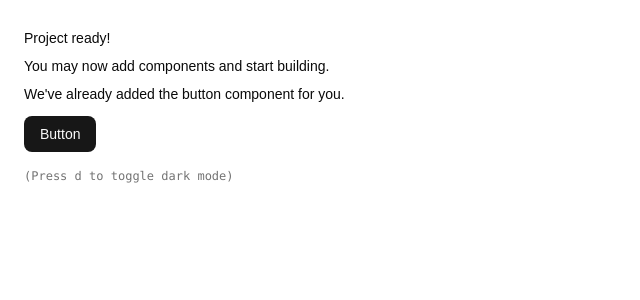
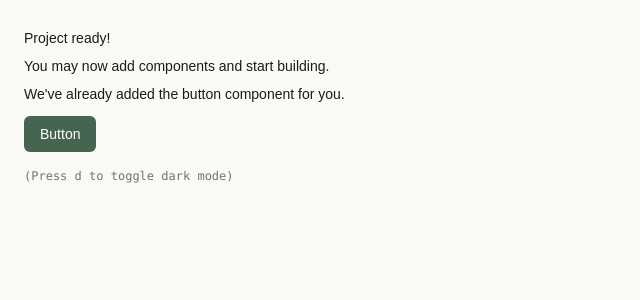
Before and after one commit to AnubhabR/NGO-Website, a React (Vite) app: page / in a window 1280 px wide. Shown: the top 300 px of the page, without its empty margins (0-640 px from the left). Built offline with nearby package versions, Linux system fonts and the light colour scheme.

Commit message:
Updated the design system

```diff
--- a/index.html
+++ b/index.html
@@ -4,7 +4,7 @@
     <meta charset="UTF-8" />
     <link rel="icon" type="image/svg+xml" href="/vite.svg" />
     <meta name="viewport" content="width=device-width, initial-scale=1.0" />
-    <title>vite-app</title>
+    <title>NDF</title>
   </head>
   <body>
     <div id="root"></div>
--- a/src/index.css
+++ b/src/index.css
@@ -7,7 +7,7 @@
 
 @theme inline {
   --font-heading: var(--font-sans);
-    --font-sans: 'Geist Variable', sans-serif;
+  --font-sans: "Geist Variable", sans-serif;
   --color-sidebar-ring: var(--sidebar-ring);
   --color-sidebar-border: var(--sidebar-border);
   --color-sidebar-accent-foreground: var(--sidebar-accent-foreground);
@@ -25,6 +25,7 @@
   --color-input: var(--input);
   --color-border: var(--border);
   --color-destructive: var(--destructive);
+  --color-destructive-foreground: var(--destructive-foreground);
   --color-accent-foreground: var(--accent-foreground);
   --color-accent: var(--accent);
   --color-muted-foreground: var(--muted-foreground);
@@ -39,82 +40,144 @@
   --color-card: var(--card);
   --color-foreground: var(--foreground);
   --color-background: var(--background);
-    --radius-sm: calc(var(--radius) * 0.6);
-    --radius-md: calc(var(--radius) * 0.8);
+
+  /* Ethos Modern brand extensions */
+  --color-tertiary: var(--tertiary);
+  --color-tertiary-foreground: var(--tertiary-foreground);
+  --color-tertiary-container: var(--tertiary-container);
+  --color-primary-container: var(--primary-container);
+  --color-secondary-container: var(--secondary-container);
+  --color-outline: var(--outline);
+  --color-outline-variant: var(--outline-variant);
+  --color-earth-gold: var(--earth-gold);
+  --color-success: var(--success);
+
+  --radius-sm: calc(var(--radius) * 0.25);
+  --radius-md: calc(var(--radius) * 0.75);
   --radius-lg: var(--radius);
-    --radius-xl: calc(var(--radius) * 1.4);
-    --radius-2xl: calc(var(--radius) * 1.8);
-    --radius-3xl: calc(var(--radius) * 2.2);
-    --radius-4xl: calc(var(--radius) * 2.6);
+  --radius-xl: calc(var(--radius) * 1.5);
+  --radius-2xl: calc(var(--radius) * 2);
+  --radius-3xl: calc(var(--radius) * 2.4);
+  --radius-4xl: calc(var(--radius) * 2.8);
+  --radius-full: 9999px;
 }
 
 :root {
-    --background: oklch(1 0 0);
-    --foreground: oklch(0.145 0 0);
-    --card: oklch(1 0 0);
-    --card-foreground: oklch(0.145 0 0);
-    --popover: oklch(1 0 0);
-    --popover-foreground: oklch(0.145 0 0);
-    --primary: oklch(0.205 0 0);
-    --primary-foreground: oklch(0.985 0 0);
-    --secondary: oklch(0.97 0 0);
-    --secondary-foreground: oklch(0.205 0 0);
-    --muted: oklch(0.97 0 0);
-    --muted-foreground: oklch(0.556 0 0);
-    --accent: oklch(0.97 0 0);
-    --accent-foreground: oklch(0.205 0 0);
-    --destructive: oklch(0.577 0.245 27.325);
-    --border: oklch(0.922 0 0);
-    --input: oklch(0.922 0 0);
-    --ring: oklch(0.708 0 0);
-    --chart-1: oklch(0.87 0 0);
-    --chart-2: oklch(0.556 0 0);
-    --chart-3: oklch(0.439 0 0);
-    --chart-4: oklch(0.371 0 0);
-    --chart-5: oklch(0.269 0 0);
-    --radius: 0.625rem;
-    --sidebar: oklch(0.985 0 0);
-    --sidebar-foreground: oklch(0.145 0 0);
-    --sidebar-primary: oklch(0.205 0 0);
-    --sidebar-primary-foreground: oklch(0.985 0 0);
-    --sidebar-accent: oklch(0.97 0 0);
-    --sidebar-accent-foreground: oklch(0.205 0 0);
-    --sidebar-border: oklch(0.922 0 0);
-    --sidebar-ring: oklch(0.708 0 0);
+  /* Base surfaces */
+  --background: #faf9f6;
+  --foreground: #1a1c1a;
+  --card: #ffffff;
+  --card-foreground: #1a1c1a;
+  --popover: #ffffff;
+  --popover-foreground: #1a1c1a;
+
+  /* Primary - Sage Green */
+  --primary: #466551;
+  --primary-foreground: #ffffff;
+  --primary-container: #84a58e;
+
+  /* Secondary - Muted Sage */
+  --secondary: #d7e7d7;
+  --secondary-foreground: #5a685c;
+  --secondary-container: #d7e7d7;
+
+  /* Tertiary - Dusty Rose */
+  --tertiary: #7d5358;
+  --tertiary-foreground: #ffffff;
+  --tertiary-container: #c29095;
+
+  /* Muted / Accent tonal layers */
+  --muted: #f4f4f0;
+  --muted-foreground: #71717a;
+  --accent: #eeeeeb;
+  --accent-foreground: #1a1c1a;
+
+  /* Status */
+  --destructive: #ba1a1a;
+  --destructive-foreground: #ffffff;
+  --success: #466551;
+
+  /* Structure */
+  --border: #e4e4e7;
+  --input: #e4e4e7;
+  --ring: #466551;
+  --outline: #727972;
+  --outline-variant: #c2c8c1;
+
+  /* Accent color reserved for CTAs / milestones */
+  --earth-gold: #c4a76d;
+
+  /* Charts - derived from the sage/rose/gold palette */
+  --chart-1: #466551;
+  --chart-2: #84a58e;
+  --chart-3: #7d5358;
+  --chart-4: #c4a76d;
+  --chart-5: #c2c8c1;
+
+  --radius: 0.5rem;
+
+  /* Sidebar */
+  --sidebar: #ffffff;
+  --sidebar-foreground: #1a1c1a;
+  --sidebar-primary: #466551;
+  --sidebar-primary-foreground: #ffffff;
+  --sidebar-accent: #eeeeeb;
+  --sidebar-accent-foreground: #1a1c1a;
+  --sidebar-border: #e4e4e7;
+  --sidebar-ring: #466551;
 }
 
 .dark {
-    --background: oklch(0.145 0 0);
-    --foreground: oklch(0.985 0 0);
-    --card: oklch(0.205 0 0);
-    --card-foreground: oklch(0.985 0 0);
-    --popover: oklch(0.205 0 0);
-    --popover-foreground: oklch(0.985 0 0);
-    --primary: oklch(0.922 0 0);
-    --primary-foreground: oklch(0.205 0 0);
-    --secondary: oklch(0.269 0 0);
-    --secondary-foreground: oklch(0.985 0 0);
-    --muted: oklch(0.269 0 0);
-    --muted-foreground: oklch(0.708 0 0);
-    --accent: oklch(0.269 0 0);
-    --accent-foreground: oklch(0.985 0 0);
-    --destructive: oklch(0.704 0.191 22.216);
-    --border: oklch(1 0 0 / 10%);
-    --input: oklch(1 0 0 / 15%);
-    --ring: oklch(0.556 0 0);
-    --chart-1: oklch(0.87 0 0);
-    --chart-2: oklch(0.556 0 0);
-    --chart-3: oklch(0.439 0 0);
-    --chart-4: oklch(0.371 0 0);
-    --chart-5: oklch(0.269 0 0);
-    --sidebar: oklch(0.205 0 0);
-    --sidebar-foreground: oklch(0.985 0 0);
-    --sidebar-primary: oklch(0.488 0.243 264.376);
-    --sidebar-primary-foreground: oklch(0.985 0 0);
-    --sidebar-accent: oklch(0.269 0 0);
-    --sidebar-accent-foreground: oklch(0.985 0 0);
-    --sidebar-border: oklch(1 0 0 / 10%);
-    --sidebar-ring: oklch(0.556 0 0);
+  --background: #1a1c1a;
+  --foreground: #f1f1ed;
+  --card: #2f312f;
+  --card-foreground: #f1f1ed;
+  --popover: #2f312f;
+  --popover-foreground: #f1f1ed;
+
+  --primary: #adcfb6;
+  --primary-foreground: #022111;
+  --primary-container: #2f4d3a;
+
+  --secondary: #3d4a3f;
+  --secondary-foreground: #d7e7d7;
+  --secondary-container: #3d4a3f;
+
+  --tertiary: #efb9be;
+  --tertiary-foreground: #301217;
+  --tertiary-container: #633c41;
+
+  --muted: #2a2c2a;
+  --muted-foreground: #c2c8c1;
+  --accent: #363834;
+  --accent-foreground: #f1f1ed;
+
+  --destructive: #ffb4ab;
+  --destructive-foreground: #690005;
+  --success: #adcfb6;
+
+  --border: rgba(255, 255, 255, 0.1);
+  --input: rgba(255, 255, 255, 0.15);
+  --ring: #adcfb6;
+  --outline: #8c938c;
+  --outline-variant: #424843;
+
+  --earth-gold: #d9bd85;
+
+  --chart-1: #adcfb6;
+  --chart-2: #84a58e;
+  --chart-3: #efb9be;
+  --chart-4: #d9bd85;
+  --chart-5: #727972;
+
+  --sidebar: #2f312f;
+  --sidebar-foreground: #f1f1ed;
+  --sidebar-primary: #adcfb6;
+  --sidebar-primary-foreground: #022111;
+  --sidebar-accent: #363834;
+  --sidebar-accent-foreground: #f1f1ed;
+  --sidebar-border: rgba(255, 255, 255, 0.1);
+  --sidebar-ring: #adcfb6;
 }
 
 @layer base {
```
Lines whose indentation alone changed are shown as unchanged.
